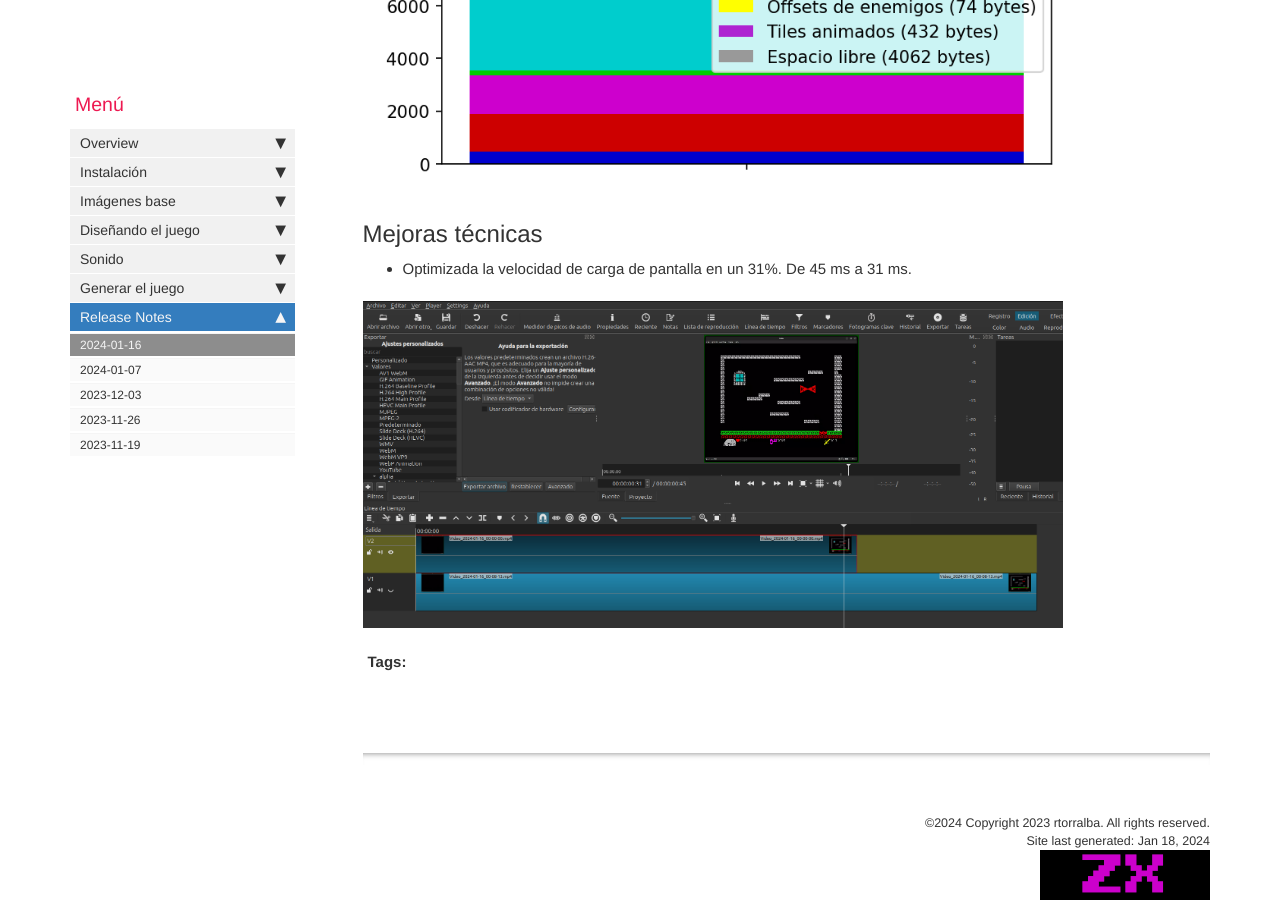
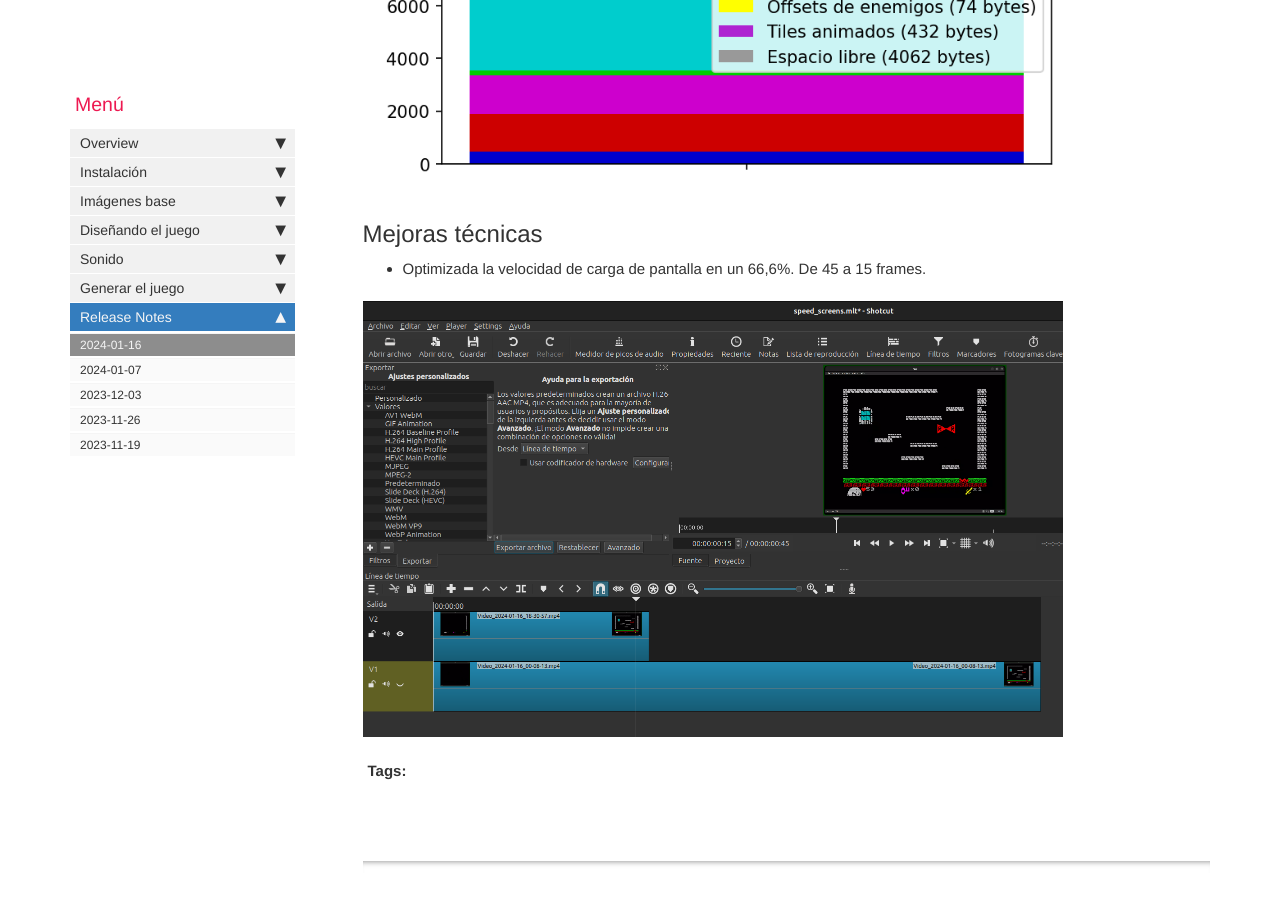
Before and after one commit to rtorralba/zx-game-maker-www, a Jekyll site: the page built from pages/mydoc/mydoc_release_notes_2024_01_16.md, in a window 1280 px wide and 900 px high, scrolled down 822 px. Built offline with Jekyll 4.4.1, drawn with Linux system fonts in a browser that asks for light colours; comment, search, counter and statistics services are not loaded.

Commit message:
add release notes

```diff
--- a/pages/mydoc/mydoc_release_notes_2024_01_16.md
+++ b/pages/mydoc/mydoc_release_notes_2024_01_16.md
@@ -18,7 +18,7 @@ folder: mydoc
 ![](images/memory.png)
 
 ## Mejoras técnicas
-* Optimizada la velocidad de carga de pantalla en un 31%. De 45 ms a 31 ms.
+* Optimizada la velocidad de carga de pantalla en un 66,6%. De 45 a 15 frames.
 
 ![](images/mejora_carga_pantalla.png)
 
```
Also changed, not shown: images/mejora_carga_pantalla.png.
